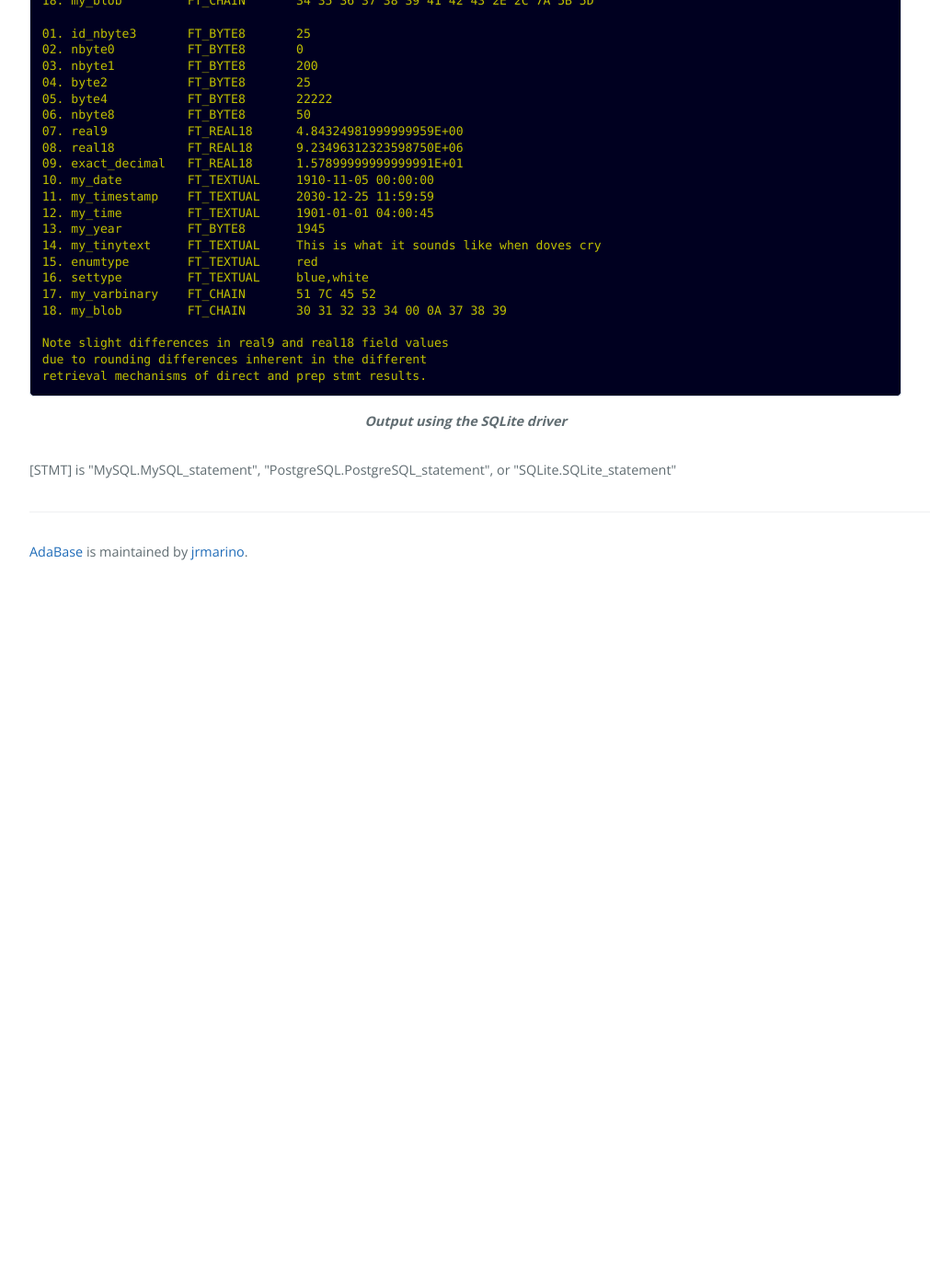
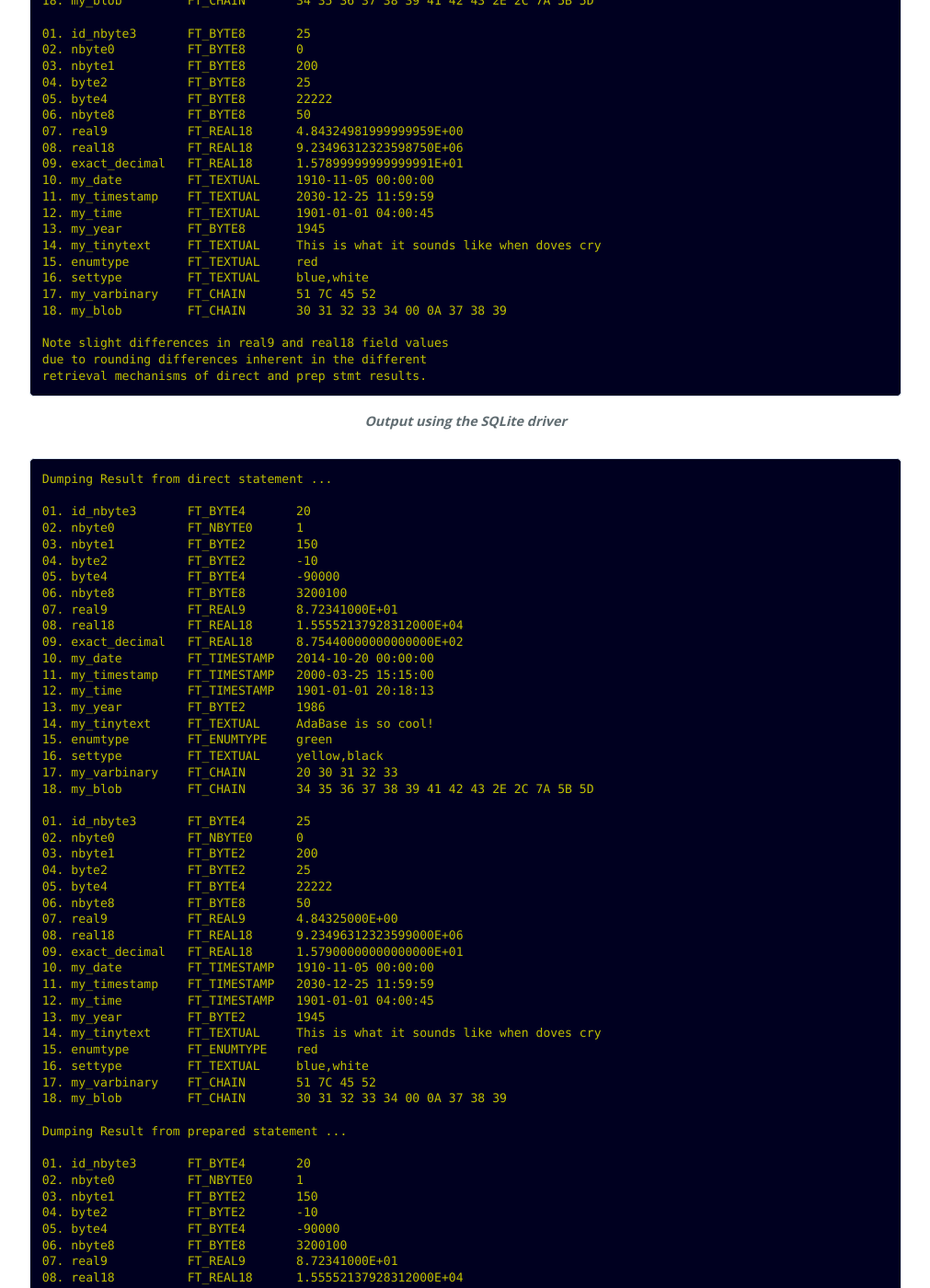
Before and after one commit to jrmarino/AdaBase, a Jekyll site: the page built from stmt_execute.md, in a window 1280 px wide and 1400 px high, scrolled down 7547 px. Shown: the whole window at 92% size, without its empty margins (0-1011 px from the left). Built offline with Jekyll 4.4.1, drawn with Linux system fonts in a browser that asks for light colours; before the commit the page ends 8177 px from its top, so only the background shows below that; some of the changed text lies outside the part shown.

Commit message:
show output of dynabound test for postgresql

```diff
--- a/stmt_execute.md
+++ b/stmt_execute.md
@@ -456,6 +456,93 @@ retrieval mechanisms of direct and prep stmt results.
 </pre>
 <p class="caption">Output using the SQLite driver</p>
 <br/>
+<pre class="output">
+Dumping Result from direct statement ...
+
+01. id_nbyte3       FT_BYTE4       20
+02. nbyte0          FT_NBYTE0      1
+03. nbyte1          FT_BYTE2       150
+04. byte2           FT_BYTE2       -10
+05. byte4           FT_BYTE4       -90000
+06. nbyte8          FT_BYTE8       3200100
+07. real9           FT_REAL9       8.72341000E+01
+08. real18          FT_REAL18      1.55552137928312000E+04
+09. exact_decimal   FT_REAL18      8.75440000000000000E+02
+10. my_date         FT_TIMESTAMP   2014-10-20 00:00:00
+11. my_timestamp    FT_TIMESTAMP   2000-03-25 15:15:00
+12. my_time         FT_TIMESTAMP   1901-01-01 20:18:13
+13. my_year         FT_BYTE2       1986
+14. my_tinytext     FT_TEXTUAL     AdaBase is so cool!
+15. enumtype        FT_ENUMTYPE    green
+16. settype         FT_TEXTUAL     yellow,black
+17. my_varbinary    FT_CHAIN       20 30 31 32 33
+18. my_blob         FT_CHAIN       34 35 36 37 38 39 41 42 43 2E 2C 7A 5B 5D
+
+01. id_nbyte3       FT_BYTE4       25
+02. nbyte0          FT_NBYTE0      0
+03. nbyte1          FT_BYTE2       200
+04. byte2           FT_BYTE2       25
+05. byte4           FT_BYTE4       22222
+06. nbyte8          FT_BYTE8       50
+07. real9           FT_REAL9       4.84325000E+00
+08. real18          FT_REAL18      9.23496312323599000E+06
+09. exact_decimal   FT_REAL18      1.57900000000000000E+01
+10. my_date         FT_TIMESTAMP   1910-11-05 00:00:00
+11. my_timestamp    FT_TIMESTAMP   2030-12-25 11:59:59
+12. my_time         FT_TIMESTAMP   1901-01-01 04:00:45
+13. my_year         FT_BYTE2       1945
+14. my_tinytext     FT_TEXTUAL     This is what it sounds like when doves cry
+15. enumtype        FT_ENUMTYPE    red
+16. settype         FT_TEXTUAL     blue,white
+17. my_varbinary    FT_CHAIN       51 7C 45 52
+18. my_blob         FT_CHAIN       30 31 32 33 34 00 0A 37 38 39
+
+Dumping Result from prepared statement ...
+
+01. id_nbyte3       FT_BYTE4       20
+02. nbyte0          FT_NBYTE0      1
+03. nbyte1          FT_BYTE2       150
+04. byte2           FT_BYTE2       -10
+05. byte4           FT_BYTE4       -90000
+06. nbyte8          FT_BYTE8       3200100
+07. real9           FT_REAL9       8.72341000E+01
+08. real18          FT_REAL18      1.55552137928312000E+04
+09. exact_decimal   FT_REAL18      8.75440000000000000E+02
+10. my_date         FT_TIMESTAMP   2014-10-20 00:00:00
+11. my_timestamp    FT_TIMESTAMP   2000-03-25 15:15:00
+12. my_time         FT_TIMESTAMP   1901-01-01 20:18:13
+13. my_year         FT_BYTE2       1986
+14. my_tinytext     FT_TEXTUAL     AdaBase is so cool!
+15. enumtype        FT_ENUMTYPE    green
+16. settype         FT_TEXTUAL     yellow,black
+17. my_varbinary    FT_CHAIN       20 30 31 32 33
+18. my_blob         FT_CHAIN       34 35 36 37 38 39 41 42 43 2E 2C 7A 5B 5D
+
+01. id_nbyte3       FT_BYTE4       25
+02. nbyte0          FT_NBYTE0      0
+03. nbyte1          FT_BYTE2       200
+04. byte2           FT_BYTE2       25
+05. byte4           FT_BYTE4       22222
+06. nbyte8          FT_BYTE8       50
+07. real9           FT_REAL9       4.84325000E+00
+08. real18          FT_REAL18      9.23496312323599000E+06
+09. exact_decimal   FT_REAL18      1.57900000000000000E+01
+10. my_date         FT_TIMESTAMP   1910-11-05 00:00:00
+11. my_timestamp    FT_TIMESTAMP   2030-12-25 11:59:59
+12. my_time         FT_TIMESTAMP   1901-01-01 04:00:45
+13. my_year         FT_BYTE2       1945
+14. my_tinytext     FT_TEXTUAL     This is what it sounds like when doves cry
+15. enumtype        FT_ENUMTYPE    red
+16. settype         FT_TEXTUAL     blue,white
+17. my_varbinary    FT_CHAIN       51 7C 45 52
+18. my_blob         FT_CHAIN       30 31 32 33 34 00 0A 37 38 39
+
+Note slight differences in real9 and real18 field values
+due to rounding differences inherent in the different
+retrieval mechanisms of direct and prep stmt results.
+</pre>
+<p class="caption">Output using the PostgreSQL driver</p>
+<br/>
 <p>{{ page.supported_stmts }}</p>
 </div>
 <div class="sidenav">
```
